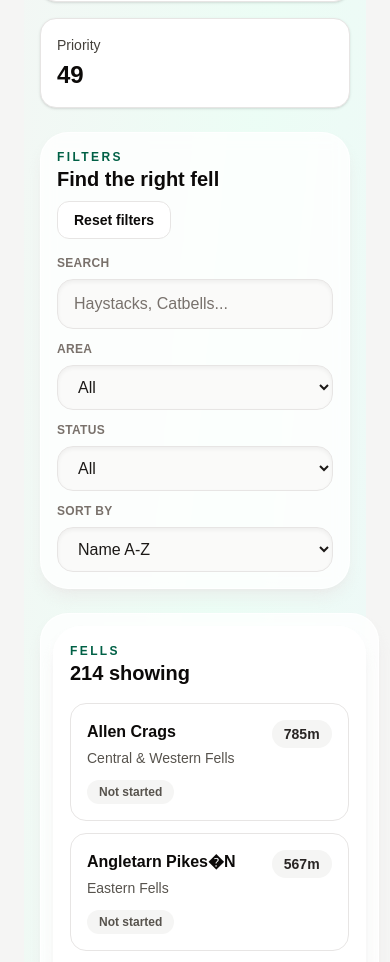
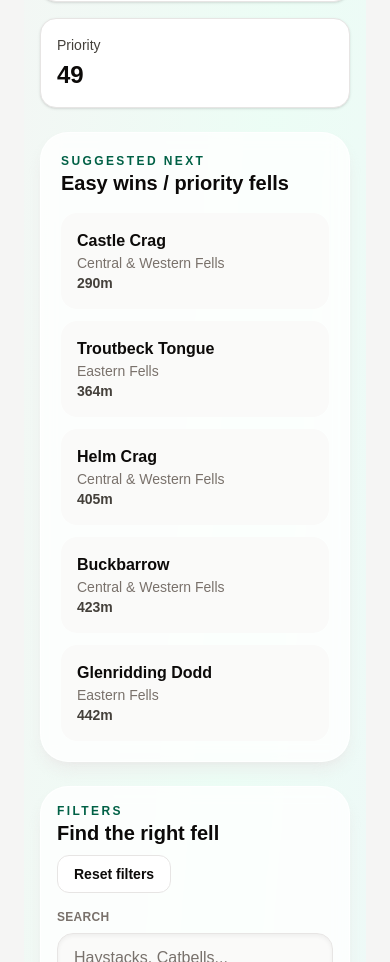
Before and after one commit to tambrulee/wainwright-tracker, a Next.js app: page / in a window 390 px wide. Shown: the part 1126-2088 px from the top of the page. Built offline with nearby package versions, Linux system fonts and the light colour scheme.

Commit message:
Recommendations

```diff
--- a/components/WainwrightDashboard.tsx
+++ b/components/WainwrightDashboard.tsx
@@ -147,7 +147,30 @@ export default function WainwrightDashboard({ fells }: { fells: Wainwright[] })
     );
   }, [routeFells]);
 
+
   const [routeSummary, setRouteSummary] = useState<RouteSummary | null>(null);
+
+  const routeDifficulty = useMemo(() => {
+    const distance = routeSummary?.distanceKm ?? routeStats.distanceKm;
+    const ascent = routeSummary?.ascentM ?? routeStats.ascentM;
+
+    if (distance >= 15 || ascent >= 900) return "Big day";
+    if (distance >= 9 || ascent >= 500) return "Moderate";
+    if (distance > 0) return "Easy";
+    return null;
+  }, [routeSummary, routeStats]);
+
+
+  const suggestedFells = useMemo(() => {
+  return mergedFells
+    .filter((fell) => !fell.completed)
+    .sort((a, b) => {
+      if (a.priority && !b.priority) return -1;
+      if (!a.priority && b.priority) return 1;
+      return a.heightM - b.heightM;
+    })
+    .slice(0, 5);
+}, [mergedFells]);
 
   function updateFell(fellId: string, updates: FellProgress) {
     setProgress((current) => ({
@@ -274,6 +297,30 @@ export default function WainwrightDashboard({ fells }: { fells: Wainwright[] })
 
         <ProgressStats fells={mergedFells} />
 
+        <section className="rounded-[1.75rem] border border-white/80 bg-white/80 p-5 shadow-lg shadow-stone-200/60 backdrop-blur">
+          <p className="text-xs font-black uppercase tracking-[0.2em] text-emerald-800">
+            Suggested next
+          </p>
+
+          <h2 className="mb-4 text-xl font-black text-stone-950">
+            Easy wins / priority fells
+          </h2>
+
+          <div className="grid gap-3 md:grid-cols-5">
+            {suggestedFells.map((fell) => (
+              <button
+                key={fell.id}
+                onClick={() => setSelectedFellId(fell.id)}
+                className="rounded-2xl bg-stone-50 p-4 text-left hover:bg-emerald-50"
+              >
+                <p className="font-black">{fell.name}</p>
+                <p className="text-sm text-stone-500">{fell.section}</p>
+                <p className="text-sm font-bold text-stone-700">{fell.heightM}m</p>
+              </button>
+            ))}
+          </div>
+        </section>
+
         <section className="rounded-[1.75rem] border border-white/80 bg-white/80 p-4 shadow-lg shadow-stone-200/60 backdrop-blur">
           <div className="mb-4 flex flex-col gap-2 md:flex-row md:items-end md:justify-between">
             <div>
@@ -356,6 +403,28 @@ export default function WainwrightDashboard({ fells }: { fells: Wainwright[] })
               </select>
             </div>
           </div>
+
+          {(search || section !== "All" || statusFilter !== "All") && (
+            <div className="mt-4 flex flex-wrap gap-2">
+              {search && (
+                <span className="rounded-full bg-emerald-100 px-3 py-1 text-sm font-bold text-emerald-900">
+                  Search: {search}
+                </span>
+              )}
+
+              {section !== "All" && (
+                <span className="rounded-full bg-stone-100 px-3 py-1 text-sm font-bold text-stone-800">
+                  Area: {section}
+                </span>
+              )}
+
+              {statusFilter !== "All" && (
+                <span className="rounded-full bg-blue-100 px-3 py-1 text-sm font-bold text-blue-900">
+                  Status: {statusFilter}
+                </span>
+              )}
+            </div>
+          )}
         </section>
 
         <section className="grid gap-6 lg:grid-cols-[380px_1fr]">
@@ -386,6 +455,11 @@ export default function WainwrightDashboard({ fells }: { fells: Wainwright[] })
 
               <h2 className="mt-1 text-2xl font-black">
                 {routePoints.length} route points
+                {routeDifficulty && (
+                  <span className="mt-2 inline-flex rounded-full bg-white/15 px-3 py-1 text-sm font-black text-white ring-1 ring-white/20">
+                    {routeDifficulty}
+                  </span>
+                )}
               </h2>
 
               <p className="mt-2 max-w-2xl text-sm text-emerald-100">
```
